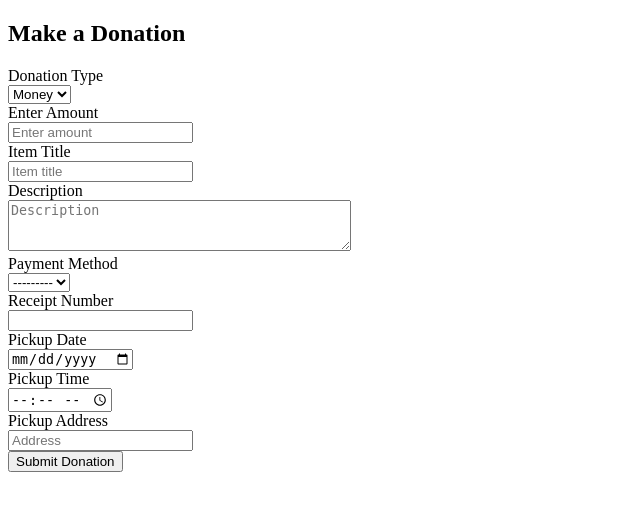
After one commit to shunityrahmanpriyam/DisasterBridge.01, a Django app: page /donate/ in a window 1280 px wide. The commit adds this page. Shown: the top 511 px of the page, without its empty margins (0-640 px from the left). Run offline with Django 5.2, Linux system fonts and the light colour scheme; a user stored in the database is signed in.

Commit message:
donation r history

```diff
--- a/disasterbridge1/core/forms.py
+++ b/disasterbridge1/core/forms.py
@@ -24,3 +24,27 @@ class LanguageForm(forms.ModelForm):
         widgets = {
             'language_preference': forms.Select(attrs={'class': 'form-control'})
         }
+
+class DonationForm(forms.ModelForm):
+    class Meta:
+        model = Donation
+        fields = [
+            'donation_type',
+            'amount',
+            'items_title',
+            'items_description',
+            'payment_method',
+            'receipt_number',
+            'pickup_date',
+            'pickup_time',
+            'pickup_address',
+        ]
+        widgets = {
+            'pickup_date': forms.DateInput(attrs={'type': 'date', 'class': 'form-control'}),
+            'pickup_time': forms.TimeInput(attrs={'type': 'time', 'class': 'form-control'}),
+            'amount': forms.NumberInput(attrs={'class': 'form-control', 'placeholder': 'Enter amount'}),
+            'items_title': forms.TextInput(attrs={'class': 'form-control', 'placeholder': 'Item title'}),
+            'items_description': forms.Textarea(attrs={'class': 'form-control', 'rows': 3, 'placeholder': 'Description'}),
+            'pickup_address': forms.TextInput(attrs={'class': 'form-control', 'placeholder': 'Address'}),
+            'receipt_number': forms.TextInput(attrs={'class': 'form-control', 'readonly': 'readonly'}),
+        }
--- a/disasterbridge1/core/models.py
+++ b/disasterbridge1/core/models.py
@@ -1,5 +1,6 @@
 from django.contrib.auth.models import AbstractBaseUser, BaseUserManager, PermissionsMixin
 from django.db import models
+from django.conf import settings
 
 
 class UserManager(BaseUserManager):
@@ -71,17 +72,36 @@ class AidRequest(models.Model):
 
 
 class Donation(models.Model):
-    donation_id = models.AutoField(primary_key=True)
-    donor = models.ForeignKey(User, on_delete=models.CASCADE, limit_choices_to={'role': 'donor'})
-    request = models.ForeignKey(AidRequest, on_delete=models.CASCADE, null=True, blank=True)
-    amount = models.DecimalField(max_digits=10, decimal_places=2)
-    payment_method = models.CharField(max_length=50)
-    donation_date = models.DateTimeField(auto_now_add=True)
-    receipt_number = models.CharField(max_length=100, null=True, blank=True)
-    transaction = models.CharField(max_length=255, null=True, blank=True)
+    DONATION_TYPE_CHOICES = [
+        ('money', 'Money'),
+        ('items', 'Items'),
+    ]
+
+    PAYMENT_METHOD_CHOICES = [
+        ('bkash', 'bKash'),
+        ('nagad', 'Nagad'),
+        ('visa', 'Visa'),
+    ]
+
+    donor = models.ForeignKey(settings.AUTH_USER_MODEL, on_delete=models.CASCADE)
+    donation_type = models.CharField(
+        max_length=20,
+        choices=DONATION_TYPE_CHOICES,
+        default='money'
+    )
+    amount = models.DecimalField(max_digits=10, decimal_places=2, null=True, blank=True)
+    items_title = models.CharField(max_length=255, blank=True, null=True)
+    items_description = models.TextField(blank=True, null=True)
+    payment_method = models.CharField(max_length=20, choices=PAYMENT_METHOD_CHOICES, blank=True, null=True)
+    receipt_number = models.CharField(max_length=50, blank=True, null=True)
+    pickup_date = models.DateField(blank=True, null=True)
+    pickup_time = models.TimeField(blank=True, null=True)
+    pickup_address = models.CharField(max_length=255, blank=True, null=True)
+    status = models.CharField(max_length=20, default="Pending")
+    created_at = models.DateTimeField(auto_now_add=True)
 
     def __str__(self):
-        return f"Donation {self.donation_id} - {self.amount}"
+        return f"Donation by {self.donor.email} - {self.donation_type}"
 
 
 class Feedback(models.Model):
--- a/disasterbridge1/core/templates/core/dashboard_donor.html
+++ b/disasterbridge1/core/templates/core/dashboard_donor.html
@@ -2,7 +2,7 @@
 <p>Welcome {{ user.name }}! Thank you for supporting.</p>
 <ul>
 
-    <li><a href="{% url 'donationinfo' %}">Make a Donation</a></li>
-    <li><a href="#">My Donations</a></li>
-    <li><a href="#">Donation History</a></li>
+    <li><a href="{% url 'make_donation' %}">Make a Donation</a></li>
+    <li><a href="{% url 'donation_history' %}">Donation History</a></li>
+
 </ul>
--- a/disasterbridge1/core/templates/core/donatenow.html
+++ b/disasterbridge1/core/templates/core/donatenow.html
@@ -1,4 +1,9 @@
 <!DOCTYPE html>
+
+
+<!--eida kaje lagbe na apatoto-->
+
+
 <html>
 <head>
     <meta charset="UTF-8">
--- /dev/null
+++ b/disasterbridge1/core/templates/core/donation.html
@@ -0,0 +1,62 @@
+<!DOCTYPE html>
+<html lang="en">
+<head>
+  <meta charset="UTF-8">
+  <title>Make a Donation</title>
+</head>
+<body>
+  <h2>Make a Donation</h2>
+  <form method="post">
+    {% csrf_token %}
+
+    <div>
+      <label>Donation Type</label><br>
+      {{ form.donation_type }}
+    </div>
+
+    <div>
+      <label>Enter Amount</label><br>
+      {{ form.amount }}
+    </div>
+
+    <div>
+      <label>Item Title</label><br>
+      {{ form.items_title }}
+    </div>
+
+    <div>
+      <label>Description</label><br>
+      {{ form.items_description }}
+    </div>
+
+    <div>
+      <label>Payment Method</label><br>
+      {{ form.payment_method }}
+    </div>
+
+    <div>
+      <label>Receipt Number</label><br>
+      {{ form.receipt_number }}
+    </div>
+
+    <div>
+      <label>Pickup Date</label><br>
+      {{ form.pickup_date }}
+    </div>
+
+    <div>
+      <label>Pickup Time</label><br>
+      {{ form.pickup_time }}
+    </div>
+
+    <div>
+      <label>Pickup Address</label><br>
+      {{ form.pickup_address }}
+    </div>
+
+    <div>
+      <button type="submit">Submit Donation</button>
+    </div>
+  </form>
+</body>
+</html>
--- a/disasterbridge1/core/templates/core/donation_info.html
+++ b/disasterbridge1/core/templates/core/donation_info.html
@@ -239,7 +239,7 @@
             <div class="col-12 col-md-6 donate-text-col text-start">
                 <h1 class="text-danger fw-bold" style="font-weight: 900;">Your Help Can Save Lives Today!</h1>
                 <p>Every donation, big or small, brings food, water, medicine, and shelter to families in crisis. Choose your donation type, enter the amount, and support those in urgent need. Together, we can make relief faster, fairer, and more transparent.</p>
-                <a href="/donation-form" class="btn-donate-main">Donate Now!</a>
+                <a href="/signup/" class="btn-donate-main">Donate Now!</a>
             </div>
         </div>
     </div>
--- a/disasterbridge1/core/templates/core/home.html
+++ b/disasterbridge1/core/templates/core/home.html
@@ -120,7 +120,7 @@
     <p>Connecting victims, volunteers, and donors in times of crisis.</p>
     <div class="hero-buttons">
       <a href="/login/">Sign Up/Login</a>
-      <a href="/donations/" class="donate-btn">Donate</a>
+      <a href="/donationinfo/" class="donate-btn">Donate</a>
     </div>
   </section>
 
--- a/disasterbridge1/core/templates/core/notification_list.html
+++ b/disasterbridge1/core/templates/core/notification_list.html
@@ -16,11 +16,11 @@
             {{ n.message }} <br>
             <small>{{ n.timestamp|timesince }} ago</small><br>
 
-            {% if n.status == "unread" and user.role != "Admin" %}
+            {% if n.status == "unread" and user.role != "admin" %}
                 <a href="{% url 'mark_as_read' n.notification_id %}">Mark as read</a>
             {% endif %}
 
-            {% if user.role == "Admin" %}
+            {% if user.role == "admin" %}
                 <a href="{% url 'delete_notification' n.notification_id %}" style="color:red">Delete</a>
             {% endif %}
         </div>
--- a/disasterbridge1/core/urls.py
+++ b/disasterbridge1/core/urls.py
@@ -42,6 +42,8 @@ path('signup/', views.signup_view, name='signup'),
 path("profile/", views.user_profile, name="user_profile"),
 path('change-language/', views.change_language, name='change_language'),
 path("dashboard/", views.dashboard, name="dashboard"),
+path("donate/", views.make_donation, name="make_donation"),
+    path("my-donations/", views.donation_history, name="donation_history"),
 
 
 ]
--- a/disasterbridge1/core/views.py
+++ b/disasterbridge1/core/views.py
@@ -1,5 +1,5 @@
 from django.shortcuts import render, redirect,get_object_or_404
-from .models import User, AidRequest, Donation, Feedback,  VolunteerAssignment
+from .models import User, AidRequest,  Feedback,  VolunteerAssignment
 
 from django.contrib.auth import login, authenticate, logout
 from django.contrib import messages
@@ -9,9 +9,14 @@ from django.contrib.auth.decorators import login_required, user_passes_test
 # 30sept
 from .forms import LanguageForm
 from .models import Notification
+from .forms import DonationForm
+from .models import Donation
+import datetime
 
 def home(request):
     return render(request, 'core/home.html')
+
+
 
 # ==== USER ====
 def user_list(request):
@@ -202,3 +207,28 @@ def dashboard(request):
         template = "core/dashboard_default.html"
 
     return render(request, template, {"user": user})
+
+
+@login_required
+def make_donation(request):
+    if request.method == "POST":
+        form = DonationForm(request.POST)
+        if form.is_valid():
+            donation = form.save(commit=False)
+            donation.donor = request.user
+
+            # Auto-generate receipt number like "DR-YYYYMMDD-XXXX"
+            today = datetime.date.today().strftime("%Y%m%d")
+            donation.receipt_number = f"DR-{today}-{Donation.objects.count()+1:04d}"
+
+            donation.save()
+            return redirect('donation_history')
+    else:
+        form = DonationForm()
+
+    return render(request, "core/donation.html", {"form": form})
+
+@login_required
+def donation_history(request):
+    donations = Donation.objects.filter(donor=request.user).order_by("-created_at")
+    return render(request, "core/history.html", {"donations": donations})
```
Also changed, not shown: disasterbridge1/core/templates/core/base.html (deleted, +0 -10 lines), disasterbridge1/core/templates/core/history.html (added, +40 -0 lines), disasterbridge1/core/templates/core/user_home.html (added, +21 -0 lines), disasterbridge1/core/migrations/0005_remove_donation_donation_date_and_more.py (added), disasterbridge1/db.sqlite3.
